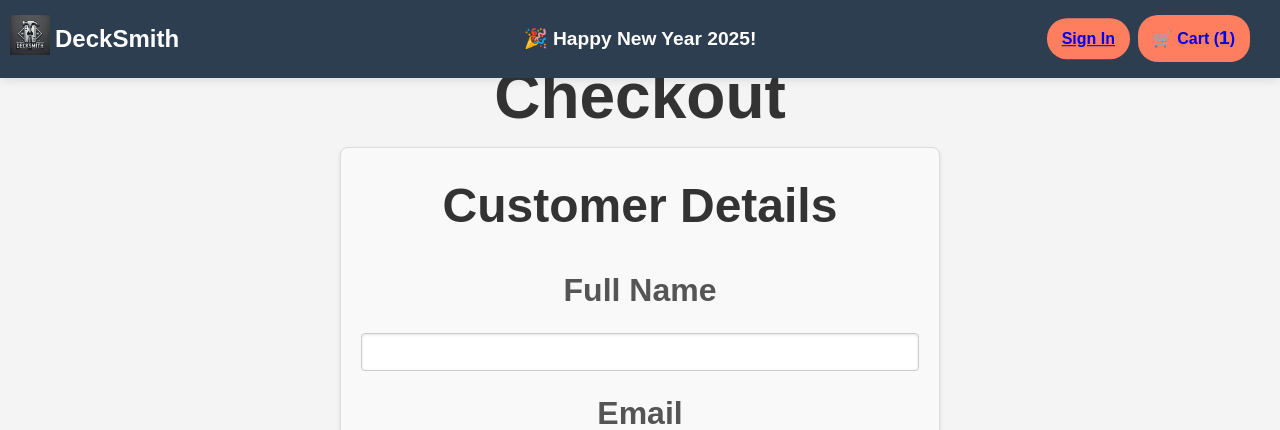
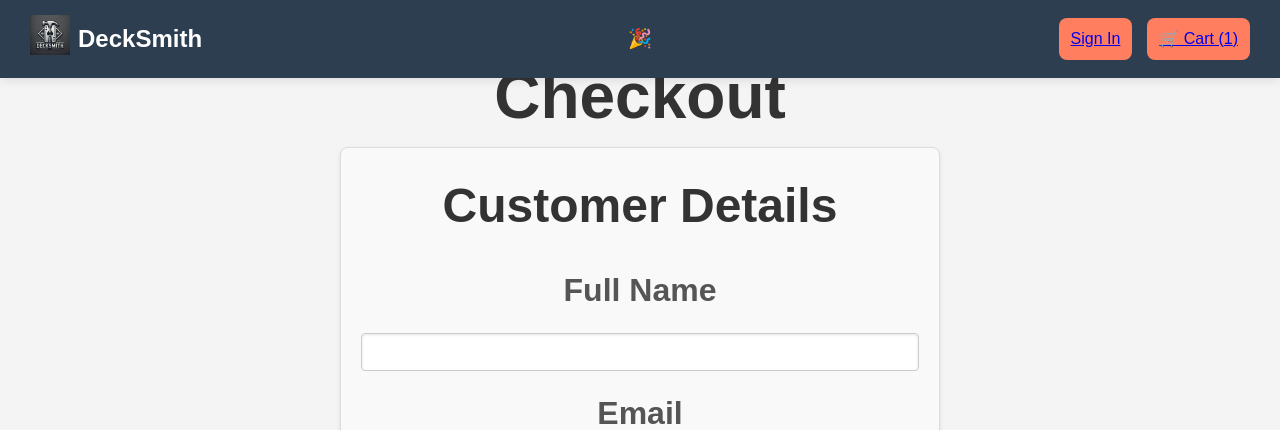
Before and after one commit to Tomila/DeckSmith, a Flask app: template templates/checkout.html in a window 1280 px wide. Shown: the top 430 px of the page. Run offline with Flask 3, Linux system fonts and the light colour scheme; the template is opened without the code that fills it: most values are stand-ins (such as "Sample title", 1, 10 or a date in 2020); some libraries are stand-ins or nearby versions.

Commit message:
Add files via upload

```diff
--- a/main.py
+++ b/main.py
@@ -184,8 +184,32 @@ def checkout():
                 db_session.add(new_customer)
 
             db_session.commit()
-            flash('Customer details saved. Proceeding to payment.', 'success')
-            return redirect(url_for('cart'))
+
+            # Create Stripe Checkout session
+            line_items = [
+                {
+                    'price_data': {
+                        'currency': 'usd',
+                        'product_data': {
+                            'name': item['name'],
+                        },
+                        'unit_amount': int(item['price'] * 100),  # Convert to cents
+                    },
+                    'quantity': item['quantity'],
+                }
+                for item in cart
+            ]
+
+            checkout_session = stripe.checkout.Session.create(
+                payment_method_types=['card'],
+                line_items=line_items,
+                mode='payment',
+                success_url=url_for('success', _external=True),
+                cancel_url=url_for('cancel', _external=True),
+            )
+
+            # Redirect to Stripe Checkout
+            return jsonify({'sessionId': checkout_session.id})
 
         except Exception as e:
             db_session.rollback()
@@ -223,8 +247,8 @@ def create_checkout_session():
             payment_method_types=['card'],
             line_items=line_items,
             mode='payment',
-            success_url=' https://www.decksmith.eu/success',
-            cancel_url=' https://www.decksmith.eu/cancel',
+            success_url='https://3e0e-2001-14bb-675-4f13-483c-bb14-b3d0-873.ngrok-free.app/success',
+            cancel_url='https://3e0e-2001-14bb-675-4f13-483c-bb14-b3d0-873.ngrok-free.app/cancel',
         )
         return jsonify({'sessionId': checkout_session.id})
 
--- a/static/style.css
+++ b/static/style.css
@@ -101,9 +101,9 @@ html, body {
     }
 }
 
-/* Navigation Bar Styling */
+/* Base Styles */
 nav {
-    background-color: #2c3e50; /* Deep blue/grey background */
+    background-color: #2c3e50;
     color: white;
     display: flex;
     justify-content: space-between;
@@ -113,127 +113,109 @@ nav {
     top: 0;
     left: 0;
     width: 100%;
-    z-index: 1000; /* Ensure navbar stays on top */
+    z-index: 1000;
     box-shadow: 0 2px 10px rgba(0, 0, 0, 0.1);
 }
 
-/* Ensure logo is at top left and size is adjusted */
-nav .logo img {
-    width: auto;        /* Maintain aspect ratio */
-    height: 40px;       /* Adjust height of the logo */
-    margin-right: 5px; /* Add a small gap between the logo and the name */
-    max-width: 150px;   /* Optional: Limit the max width if needed */
-}
-
-nav .logo .site-name {
-    font-size: 1.5em; /* Adjust font size */
-    font-weight: bold;
-    color: white; /* Adjust color to match your design */
-}
-
-/* Ensure logo is positioned at top left */
 nav .logo {
-    display: flex;
-    align-items: center;     /* Vertically center the logo */
-    justify-content: flex-start;  /* Align logo to the left */
-    padding: 0;              /* Remove any extra padding */
-    margin-left: -20px;          /* Ensure no left margin */
-    height: 100%;            /* Ensure the height matches the navbar height */
-}
-
-/* Announcement bar should be at the center */
-nav .announcement {
-    position: absolute;
-    top: 50%;
-    left: 50%;
-    transform: translate(-50%, -50%); /* Center horizontally and vertically */
-    font-size: 1.2em;
-    color: white;
-    font-weight: bold;
-    text-align: center;
-}
-
-/* Cart Icon (top-right) */
-nav .cart-indicator {
-    background-color: #ff7e5f;
-    border-radius: 20px;
-    padding: 8px 15px;  /* Match the padding of the sign-in button */
-    font-weight: bold;
-    font-size: 1em;     /* Ensure font size matches the sign-in button */
-    color: white;       /* Set the text color to white */
-    text-decoration: none;
-    display: inline-flex;
-    align-items: center;
-    justify-content: center;
-    transition: background-color 0.3s ease;
-}
-
-nav .cart-indicator a {
-    color: 007bff;
-    font-size: 1em;  /* Ensure font size matches the sign-in button */
-    text-decoration: none;
     display: flex;
     align-items: center;
 }
 
-nav .cart-indicator a:hover {
-    background-color: #feb47b; /* Hover effect for cart */
+nav .logo img {
+    height: 40px;
+    margin-right: 8px;
 }
 
-nav .cart-indicator a span {
-    font-size: 1.2em;
+nav .logo .site-name {
+    font-size: 1.5em;
+    font-weight: bold;
+    color: white;
 }
 
-/* Add a mobile-friendly version for smaller screens */
+nav .announcement {
+    position: absolute; /* Keep it positioned relative to the navbar */
+    top: 50%;           /* Center vertically within the navbar */
+    left: 50%;          /* Center horizontally */
+    transform: translate(-50%, -50%); /* Adjust to align exactly in the center */
+    font-size: 1.2em;   /* Adjust font size */
+    font-weight: bold;
+    color: white;
+    text-align: center;
+    white-space: nowrap; /* Prevent text wrapping */
+}
+
+nav .actions {
+    display: flex;
+    align-items: center;
+    gap: 15px;
+}
+
+nav .signin,
+nav .cart-indicator {
+    padding: 8px 12px;
+    font-size: 1em;
+    border-radius: 8px;
+    background-color: #ff7e5f;
+    color: white;
+    text-decoration: none;
+    transition: background-color 0.3s ease;
+}
+
+nav .cart-indicator {
+    background-color: #ff7e5f;
+}
+
+nav .signin:hover {
+    background-color: #feb47b;
+}
+
+nav .cart-indicator:hover {
+    background-color: #34495e;
+}
+
+/* Mobile Styles */
+/* Shrink Navbar for Mobile */
 @media (max-width: 768px) {
     nav {
-        flex-direction: column;
-        align-items: flex-start;
+        height: 60px; /* Reduce navbar height */
+        padding: 5px 15px; /* Adjust padding for compact spacing */
+        display: flex;
+        align-items: center; /* Ensure items stay aligned vertically */
+        justify-content: space-between; /* Spread items horizontally */
     }
 
     nav .logo {
-        margin-bottom: 10px;
+        flex: 1; /* Allow logo to adjust dynamically */
+        display: flex;
+        align-items: center;
     }
 
-    nav ul {
-        flex-direction: column;
-        gap: 15px;
+    nav .logo img {
+        height: 25px; /* Shrink logo size for mobile */
+    }
+
+    nav .logo .site-name {
+        font-size: 1em; /* Shrink site name font size */
+        margin-left: 5px; /* Adjust spacing between logo and site name */
+    }
+
+    nav .announcement {
+        font-size: 0.8em; /* Reduce font size */
+    }
+
+    nav .signin {
+        font-size: 0.8em; /* Adjust font size for Sign In */
+        padding: 5px 10px; /* Reduce padding */
     }
 
     nav .cart-indicator {
-        position: static;
-        margin-top: 15px;
-    }
-
-    nav .announcement {
-        position: static;
-        transform: none; /* Adjust for mobile view */
-        margin-top: 15px;
-        text-align: left; /* Adjust text alignment for mobile */
+        font-size: 0.8em; /* Adjust font size for Cart */
+        padding: 5px 10px; /* Reduce padding */
     }
 }
 
-nav .signin {
-    position: absolute;
-    top: 50%;
-    right: 150px; /* Adjust position to the left of the cart icon */
-    transform: translateY(-50%); /* Vertically center the sign-in button */
-    background-color: #ff7e5f;
-    border-radius: 20px;
-    padding: 8px 15px;  /* Match the padding of the cart button */
-    font-weight: bold;
-    font-size: 1em;     /* Ensure font size matches the cart button */
-    color: white;       /* Set the text color to white */
-    text-decoration: none;
-    display: inline-flex;
-    align-items: center;
-    justify-content: center;
-    transition: background-color 0.3s ease;
-}
 
-nav .signin:hover {
-    background-color: #feb47b; /* Hover effect for sign-in */
-}
 
 /* Featured Products Section */
 .featured-products {
--- a/templates/cart.html
+++ b/templates/cart.html
@@ -43,9 +43,9 @@
                 <span class="site-name">DeckSmith</span>
             </div>
             <div class="announcement">
-                <p>🎉 Happy New Year 2025!</p>
+                <p>🎉</p>
             </div>
-            <div class="navbar-right">
+            <div class="actions">
                 <div class="signin">
                     <a href="{{ url_for('signin') }}">Sign In</a>
                 </div>
--- a/templates/checkout.html
+++ b/templates/checkout.html
@@ -30,9 +30,9 @@
             <span class="site-name">DeckSmith</span>
         </div>
         <div class="announcement">
-            <p>🎉 Happy New Year 2025!</p>
+            <p>🎉</p>
         </div>
-        <div class="navbar-right">
+        <div class="actions">
             <div class="signin">
                 <a href="{{ url_for('signin') }}">Sign In</a>
             </div>
@@ -45,7 +45,7 @@
     <div class="checkout">
         <h1>Checkout</h1>
 
-        <form id="customer-details-form" method="POST">
+        <form id="customer-details-form" method="POST" action="/checkout">
             <h2>Customer Details</h2>
             <div class="form-group">
                 <label for="name">Full Name</label>
@@ -113,35 +113,32 @@
         document.getElementById('customer-details-form').addEventListener('submit', async event => {
             event.preventDefault(); // Prevent default form submission
 
-            const formData = {
-                name: document.getElementById('name').value,
-                email: document.getElementById('email').value,
-                phone: document.getElementById('phone').value,
-                address: document.getElementById('address').value,
-                city: document.getElementById('city').value,
-                state: document.getElementById('state').value,
-                zip: document.getElementById('zip').value,
-                country: document.getElementById('country').value,
-            };
+            // Collect form data
+            const formData = new FormData(event.target);
 
             try {
-                const response = await axios.post('/checkout', formData, {
-                    headers: { 'Content-Type': 'application/json' },
+                // Send form data to the backend to create a Stripe Checkout session
+                const response = await fetch('/create_checkout_session', {
+                    method: 'POST',
+                    body: formData,
                 });
 
-                if (response.status === 200) {
-                    const { sessionId } = response.data;
+                const result = await response.json();
+
+                if (response.ok && result.sessionId) {
+                    // Redirect to Stripe Checkout
                     const stripe = Stripe('{{ STRIPE_PUBLIC_KEY }}');
-                    await stripe.redirectToCheckout({ sessionId });
+                    await stripe.redirectToCheckout({ sessionId: result.sessionId });
                 } else {
-                    alert('Unable to proceed to payment: ' + response.data.error);
+                    alert('Unable to proceed to payment: ' + (result.error || 'Unknown error'));
                 }
             } catch (error) {
                 console.error('Error:', error);
-                alert('An error occurred: ' + (error.response?.data?.error || 'Unknown error'));
+                alert('An error occurred: ' + (error.message || 'Unknown error'));
             }
         });
     </script>
+
 
     <footer>
         <div class="footer-nav">
--- a/templates/index.html
+++ b/templates/index.html
@@ -88,9 +88,9 @@
             <span class="site-name">DeckSmith</span>
         </div>
         <div class="announcement">
-            <p>🎉 Happy New Year 2025!</p>
+            <p>🎉</p>
         </div>
-        <div class="navbar-right">
+        <div class="actions">
             <div class="signin">
                 <a href="{{ url_for('signin') }}">Sign In</a>
             </div>
```
